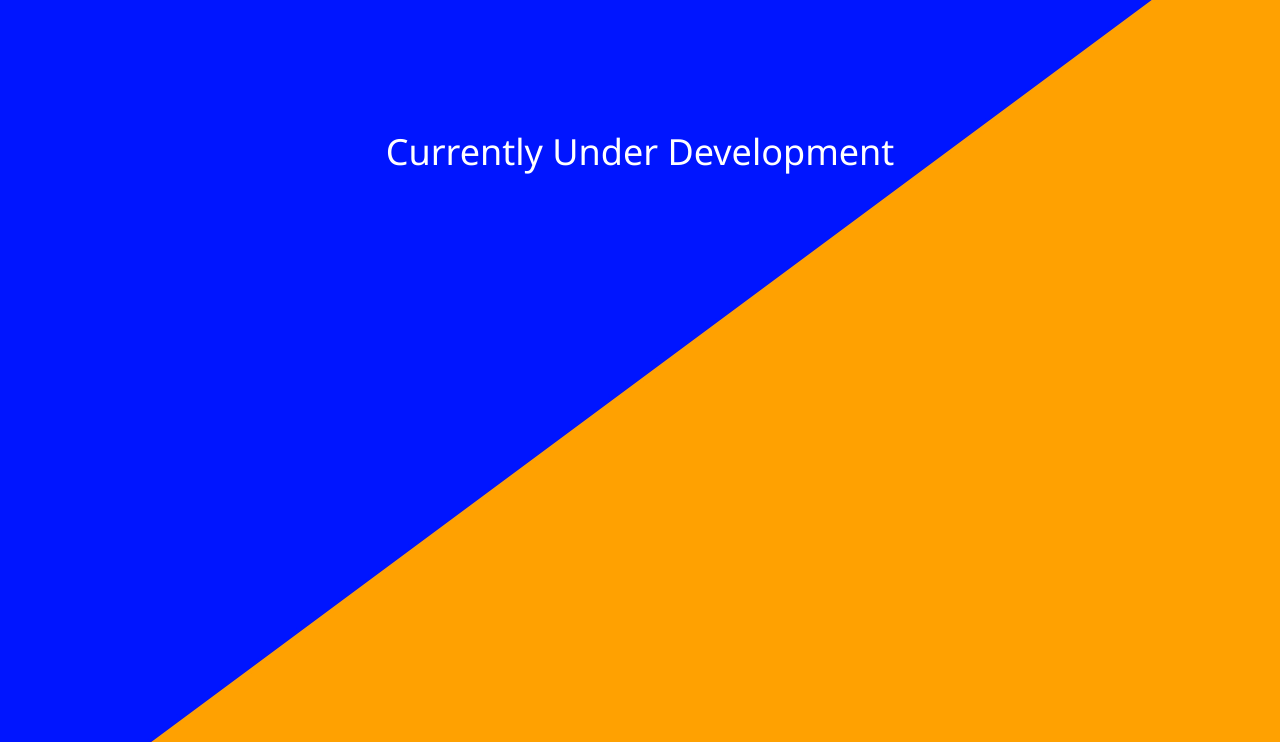
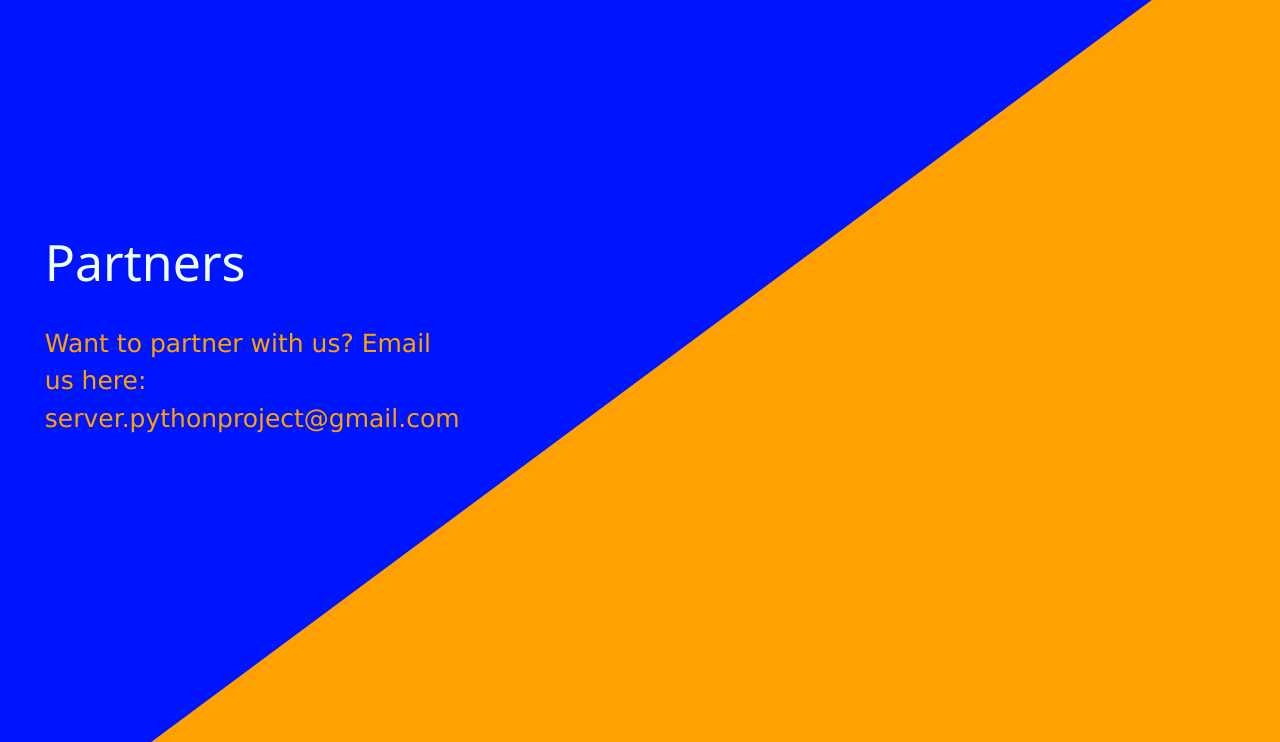
Before and after one commit to IWickGames/PyProject-Website, a plain HTML site: page www/partner.html in a window 1280 px wide. Shown: the part 58-800 px from the top of the page. Drawn offline with nearby package versions, Linux system fonts and the light colour scheme.

Commit message:
Added partner page

```diff
--- a/www/partner.html
+++ b/www/partner.html
@@ -19,7 +19,8 @@
 </head>
 
 <body>
-    <center>
-        <h1 class="w3-animate-bottom" style="color: white; margin-top: 10%;">Currently Under Development</h1>
-    </center>
+    <div id="welcomeText" class="w3-animate-left" style="float:left; margin-top: 17%; width: 35%;">
+        <h1 style="font-size: 50px; color: azure; margin-left: 10%;">Partners</h1>
+        <p style="font-size: 25px; color: #FFA101; margin-left: 10%;">Want to partner with us? Email us here: server.pythonproject@gmail.com</p>
+    </div>
 </body>
```
